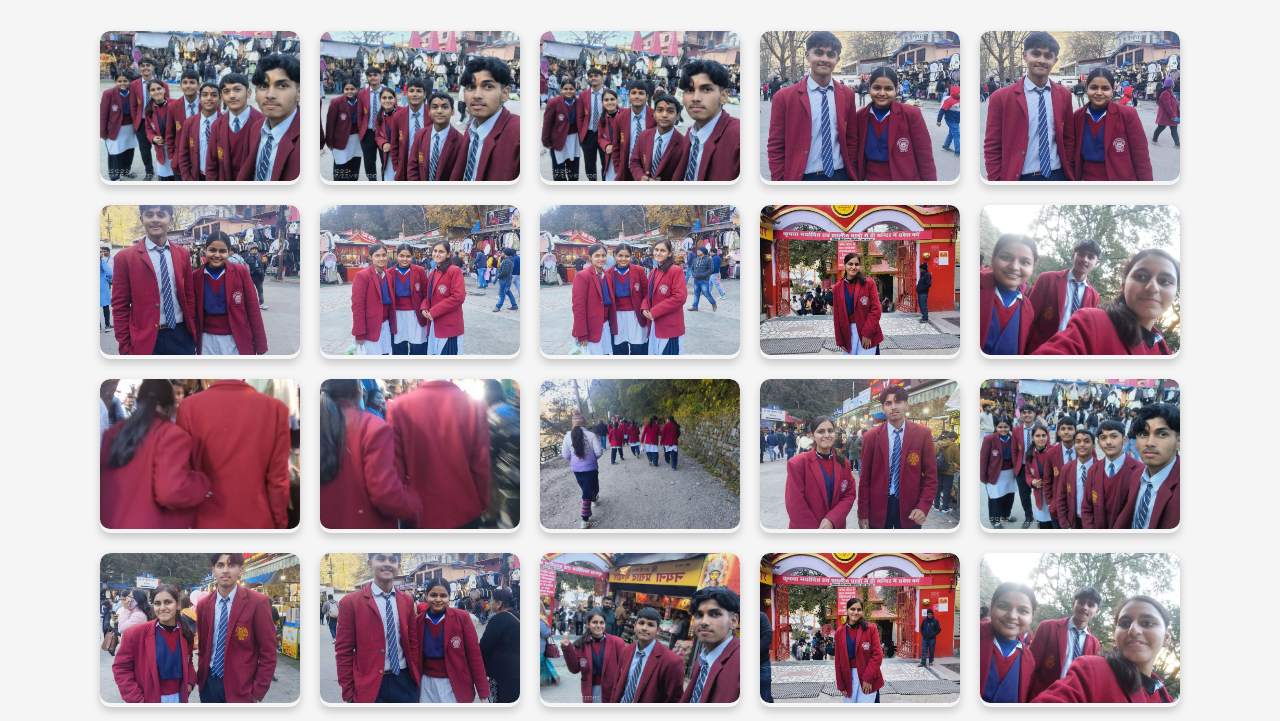
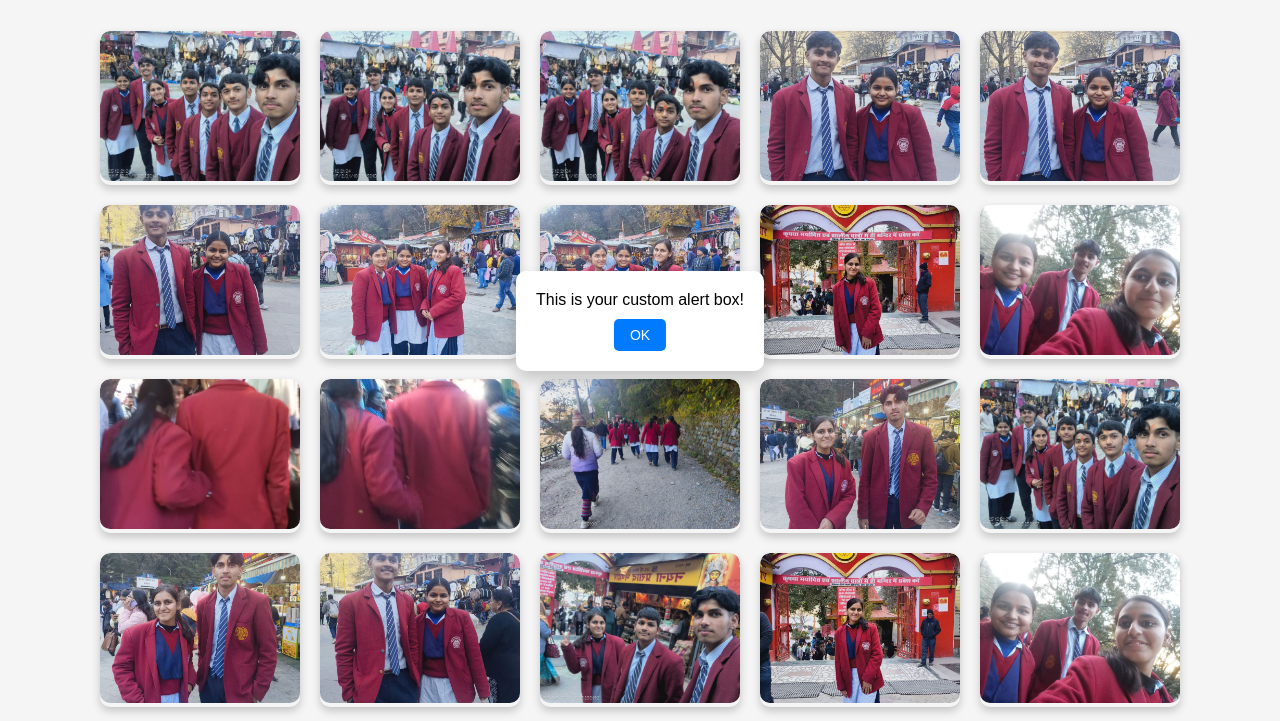
Before and after one commit to jnv-memories/Aukaat, a plain HTML site: page index.html in a window 1280 px wide. Shown: the part 79-800 px from the top of the page. Drawn offline with Linux system fonts and the light colour scheme.

Commit message:
Update index.html
Adding alert box div

```diff
--- a/index.html
+++ b/index.html
@@ -125,6 +125,11 @@
         <span class="close">&times;</span>
         <img id="fullscreen-img" src="">
     </div>
+    <!-- Custom Alert Box -->
+    <div class="custom-alert" id="custom-alert">
+        <p>This is your custom alert box!</p>
+        <button onclick="closeCustomAlert()">OK</button>
+    </div>
     <script>
         function openFullscreen(src) {
             document.getElementById('fullscreen-img').src = src;
```
